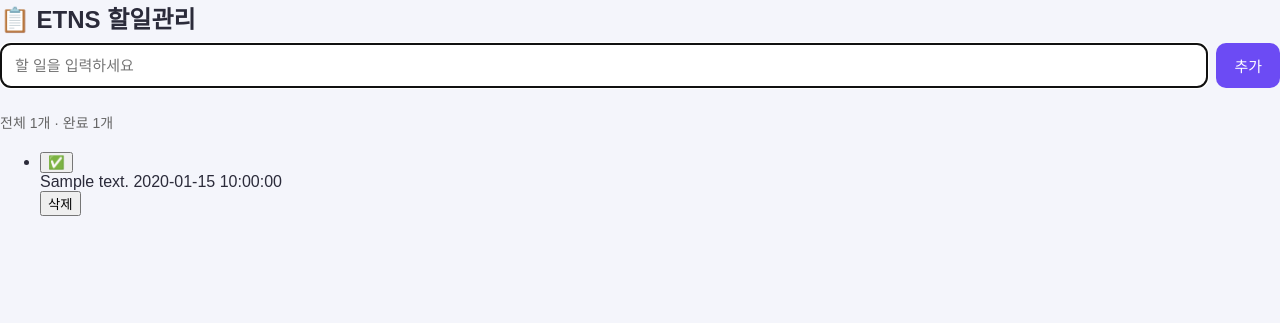
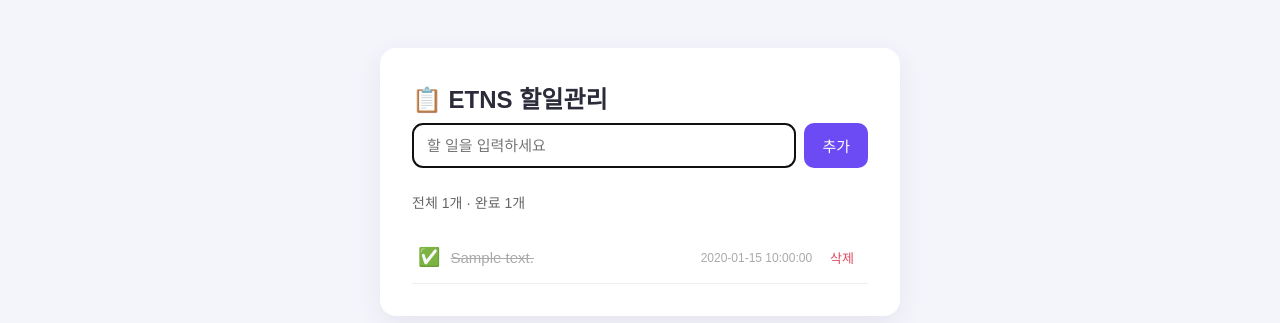
Before and after one commit to hyemin3699-blip/20260915_ETNS_G, a Flask app: page / in a window 1280 px wide. Shown: the top 323 px of the page. Run offline with Flask 3, Linux system fonts and the light colour scheme; a database or web service that is not in the repository returns one stand-in record (values such as "Sample title"); some libraries are stand-ins or nearby versions.

Commit message:
Fix CSS class mismatch to restore card layout with margins

```diff
--- a/static/style.css
+++ b/static/style.css
@@ -9,7 +9,7 @@ body {
     color: #2b2b3a;
 }
 
-.wrap {
+.container {
     max-width: 520px;
     margin: 48px auto;
     padding: 32px;
@@ -43,8 +43,7 @@ h1 {
     font-size: 15px;
 }
 
-.add-form button,
-.edit-form button {
+.add-form button {
     padding: 12px 18px;
     border: none;
     border-radius: 10px;
@@ -54,24 +53,17 @@ h1 {
     cursor: pointer;
 }
 
-.add-form button:hover,
-.edit-form button:hover {
+.add-form button:hover {
     background: #5a3ce0;
 }
 
-.empty {
-    color: #999;
-    text-align: center;
-    padding: 24px 0;
-}
-
-.todo-list {
+.task-list {
     list-style: none;
     margin: 0;
     padding: 0;
 }
 
-.todo-list li {
+.task-list li {
     display: flex;
     align-items: center;
     gap: 10px;
@@ -79,74 +71,54 @@ h1 {
     border-bottom: 1px solid #eee;
 }
 
-.todo-list li.done .title {
+.task-list li.empty {
+    color: #999;
+    text-align: center;
+    justify-content: center;
+    padding: 24px 0;
+    border-bottom: none;
+}
+
+.task-list li.done .content {
     color: #aaa;
     text-decoration: line-through;
 }
 
-.checkbox {
+.check-btn {
     border: none;
     background: none;
     font-size: 18px;
     cursor: pointer;
     padding: 0;
+    line-height: 1;
 }
 
-.title {
+.content {
     flex: 1;
     font-size: 15px;
     word-break: break-all;
 }
 
-.actions {
-    display: flex;
-    gap: 6px;
+.date {
+    font-size: 12px;
+    color: #aaa;
+    white-space: nowrap;
 }
 
-.actions a,
-.actions button {
+.delete-form {
+    margin: 0;
+}
+
+.delete-btn {
     font-size: 13px;
     border: none;
     background: none;
+    color: #e0475f;
     cursor: pointer;
     padding: 4px 8px;
     border-radius: 6px;
-    text-decoration: none;
 }
 
-.btn-edit {
-    color: #6c4bf4;
-}
-
-.btn-edit:hover {
-    background: #f0ecff;
-}
-
-.btn-delete {
-    color: #e0475f;
-}
-
-.btn-delete:hover {
+.delete-btn:hover {
     background: #fdeef0;
 }
-
-.edit-form {
-    display: flex;
-    gap: 8px;
-    flex: 1;
-    align-items: center;
-}
-
-.edit-form input[type="text"] {
-    flex: 1;
-    padding: 8px 10px;
-    border: 1px solid #ddd;
-    border-radius: 8px;
-    font-size: 14px;
-}
-
-.btn-cancel {
-    font-size: 13px;
-    color: #888;
-    text-decoration: none;
-}
```
